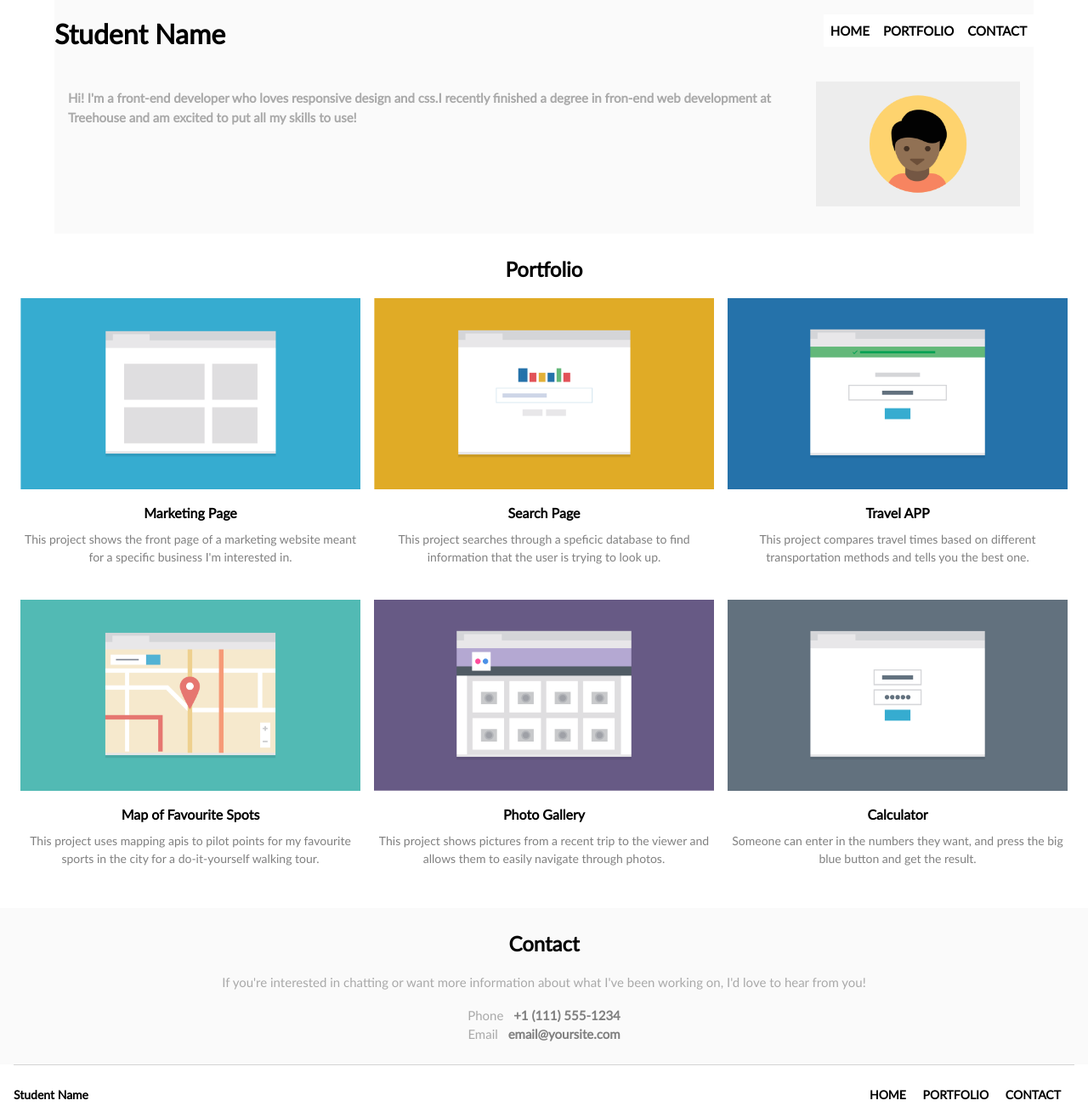
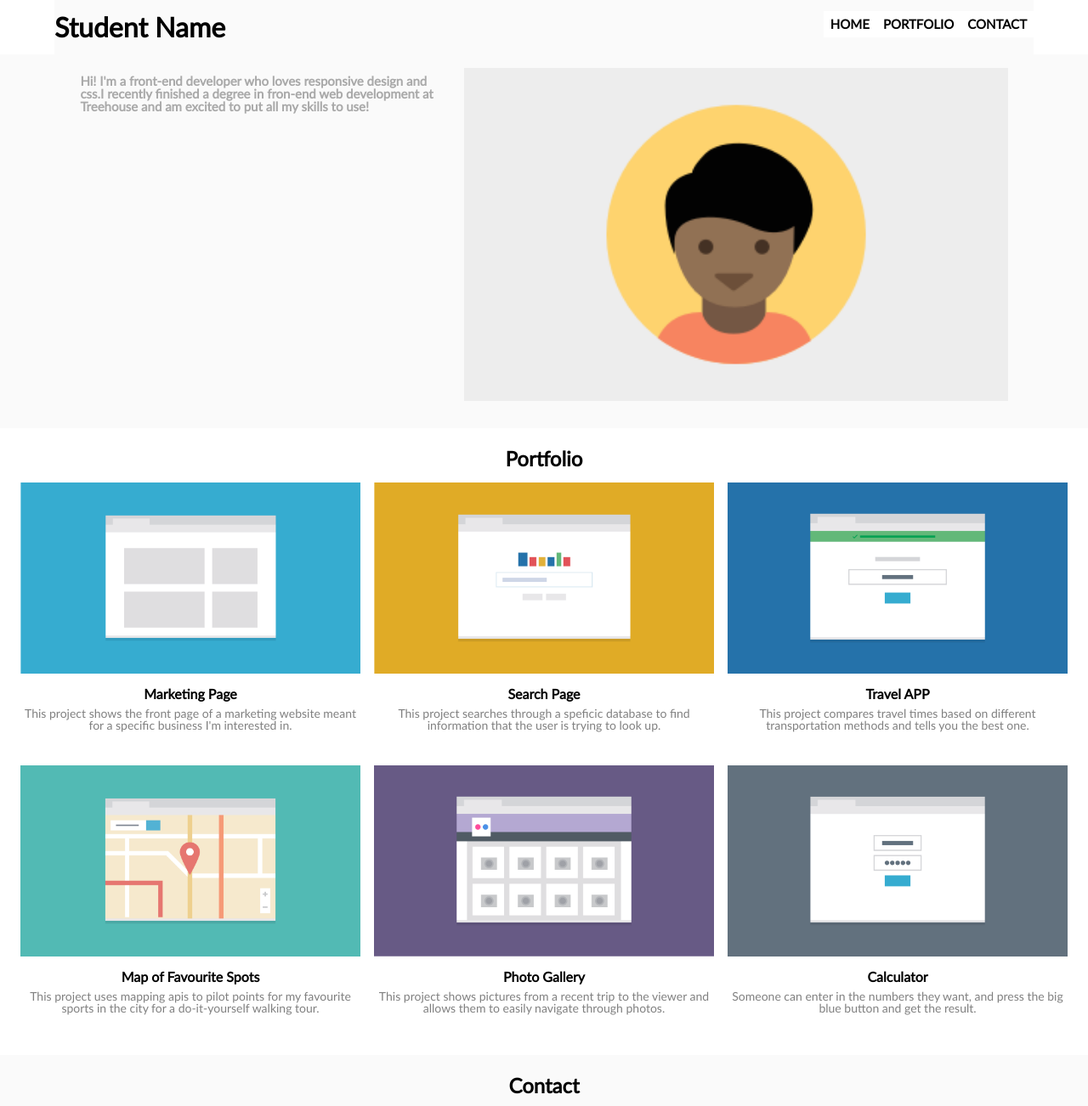
Before and after one commit to fdemadev/project-mobileFirst-01, a plain HTML site: page index.html in a window 1280 px wide. Shown: the top 1302 px of the page at 85% size. Drawn offline with Linux system fonts and the light colour scheme.

Commit message:
changes a little things

```diff
--- /dev/null
+++ b/assets/css/reset.css
@@ -0,0 +1,61 @@
+/* RESET */
+html, body, div, span, applet, object, iframe,
+h1, h2, h3, h4, h5, h6, p, blockquote, pre,
+a, abbr, acronym, address, big, cite, code,
+del, dfn, em, img, ins, kbd, q, s, samp,
+small, strike, strong, sub, sup, tt, var,
+b, u, i, center,
+dl, dt, dd, ol, ul, li,
+fieldset, form, label, legend,
+table, caption, tbody, tfoot, thead, tr, th, td,
+article, aside, canvas, details, embed,
+figure, figcaption, footer, header, hgroup,
+menu, nav, output, ruby, section, summary,
+time, mark, audio, video {
+	margin: 0;
+	padding: 0;
+	border: 0;
+	font-size: 100%;
+	font: inherit;
+	vertical-align: baseline;
+}
+/* HTML5 display-role reset for older browsers */
+article, aside, details, figcaption, figure,
+footer, header, hgroup, menu, nav, section {
+	display: block;
+}
+body {
+	line-height: 1;
+}
+ol, ul {
+	list-style: none;
+}
+blockquote, q {
+	quotes: none;
+}
+blockquote:before, blockquote:after,
+q:before, q:after {
+	content: '';
+	content: none;
+}
+table {
+	border-collapse: collapse;
+	border-spacing: 0;
+}
+* { box-sizing: border-box; }
+
+a {
+	color: inherit;
+	text-decoration: inherit;
+}
+
+html, body {
+	min-height: 100vh;
+    text-size-adjust: none;
+}
+
+img {
+	width: 100%;
+	display: block;
+	height: auto;
+}
--- a/style.css
+++ b/assets/css/style.css
@@ -1,3 +1,4 @@
+/* FONT */
 @font-face {
     font-family: 'Lato';
     font-style: normal;
@@ -5,86 +6,23 @@
     src: local('Lato Regular'), local('Lato-Regular'), url(https://fonts.gstatic.com/s/lato/v16/S6uyw4BMUTPHjx4wXiWtFCc.woff2) format('woff2');
     unicode-range: U+0000-00FF, U+0131, U+0152-0153, U+02BB-02BC, U+02C6, U+02DA, U+02DC, U+2000-206F, U+2074, U+20AC, U+2122, U+2191, U+2193, U+2212, U+2215, U+FEFF, U+FFFD;
 }
-
-html, body, div, span, applet, object, iframe,
-h1, h2, h3, h4, h5, h6, p, blockquote, pre,
-a, abbr, acronym, address, big, cite, code,
-del, dfn, em, img, ins, kbd, q, s, samp,
-small, strike, strong, sub, sup, tt, var,
-b, u, i, center,
-dl, dt, dd, ol, ul, li,
-fieldset, form, label, legend,
-table, caption, tbody, tfoot, thead, tr, th, td,
-article, aside, canvas, details, embed,
-figure, figcaption, footer, header, hgroup,
-menu, nav, output, ruby, section, summary,
-time, mark, audio, video {
-	margin: 0;
-	padding: 0;
-	border: 0;
-	font-size: 100%;
-	font: inherit;
-	vertical-align: baseline;
-}
-/* HTML5 display-role reset for older browsers */
-article, aside, details, figcaption, figure,
-footer, header, hgroup, menu, nav, section {
-	display: block;
-}
-body {
-	line-height: 1;
-}
-ol, ul {
-	list-style: none;
-}
-blockquote, q {
-	quotes: none;
-}
-blockquote:before, blockquote:after,
-q:before, q:after {
-	content: '';
-	content: none;
-}
-table {
-	border-collapse: collapse;
-	border-spacing: 0;
-}
-* { box-sizing: border-box; }
-
-a {
-	color: inherit;
-	text-decoration: inherit;
-}
-
-
-
-html, body {
-	min-height: 100vh;
-    text-size-adjust: none;
+/* GLOBALS */
+html{
     font-family: 'Lato';
     font-size:15px;
     font-weight: normal;
     line-height: 1.5;
 }
-
-img {
-	width: 100%;
-	display: block;
-	height: auto;
-}
-
-
+/* HEADER */
 .header{
     background: rgba(250,250,250,1);
     display: flex;
     flex-flow: column;
     justify-content: space-between;
 }
-
 .name__student{
     display: flex;
     justify-content: center;
-
     padding: 16px 0;
 }
 .student__link{
@@ -96,41 +34,25 @@ img {
     flex-flow: column;
 }
 .nav__item{
-
     background: white;
     display: flex;
     justify-content: center;
     padding: 8px;
     margin-bottom: 8px;
+    font-weight: 900;
+}
+/* PROFILE */
+.profile{
+    background: rgba(250,250,250,1);
+    padding: 0 16px;
+}
+.profile__container{
+    padding: 16px;
 
-    font-weight: 900;
-
-}
-@media (min-width: 321px){
-    .header__nav{
-        flex-flow: row;
-        justify-content: center;
-    }
-}
-@media (min-width:769px){
-    .header{
-        flex-flow: row;
-        justify-content: space-between;
-        align-items: center;
-
-        width:90%;
-        margin: 0 auto;
-    }
-}
-.profile{
     display: flex;
     flex-flow: column;
     justify-content: center;
-
-    background: rgba(250,250,250,1);
-    padding: 16px 16px;
 }
-
 .profile__images{
     display: flex;
     justify-content: center;
@@ -150,30 +72,7 @@ img {
     font-weight: bolder;
     color: darkgray;
 }
-@media (min-width: 321px){
-    .profile{
-        flex-flow:row;
-        width: 90%;
-        margin: 0 auto;
-    }
-    .profile__image{
-        width: 20vh;
-    }
-    .profile__comments{
-        order: -1;
-    }
-    .profile__text{
-        text-align: initial;
-    }
-}
-@media (min-width: 769px){
-    .profile__comments{
-        padding-right: 24px;
-    }
-    .profile__image{
-        width: 30vh;
-    }
-}
+/* PORTFOLIO */
 .portfolio{
     display: flex;
     flex-flow: column;
@@ -189,7 +88,6 @@ img {
 
     padding: 8px;
 }
-
 .portfolio__container{
     padding:8px;
 
@@ -213,18 +111,7 @@ img {
     color:grey;
     text-align: center;
 }
-@media (min-width: 321px){
-    .portfolio__container{
-        display: grid;
-        grid-template-columns: repeat(2,1fr);
-        grid-gap: 16px;
-    }
-}
-@media (min-width:769px){
-    .portfolio__container{
-        grid-template-columns: repeat(3,1fr);
-    }
-}
+/* CONTACT */
 .contact{
     display: flex;
     flex-flow: column;
@@ -261,12 +148,7 @@ img {
     color:grey;
     font-weight: 900;
 }
-@media (min-width: 321px){
-    .contact__text{
-        width: 70%;
-        margin: 0 auto;
-    }
-}
+/* FOOTER */
 .footer{
     padding: 0px 16px;
 }
@@ -289,8 +171,62 @@ img {
 .footer__link{
     padding-right: 16px;
 }
-@media (min-width: 321px){
+
+/* MEDIA QUERIES */
+
+/* MOBILE */
+@media(min-width:768px){
+    .header__nav{
+        flex-flow: row;
+        justify-content: center;
+    }
+
+    .profile__container{
+        flex-flow:row;
+        width: 90%;
+        margin: 0 auto;
+    }
+    .profile__image{
+        width: 20vh;
+    }
+    .profile__comments{
+        order: -1;
+    }
+    .profile__text{
+        text-align: initial;
+    }
+    .portfolio__container{
+        display: grid;
+        grid-template-columns: repeat(2,1fr);
+        grid-gap: 16px;
+    }
+    .contact__text{
+        width: 70%;
+        margin: 0 auto;
+    }
     .footer__link:first-of-type{
         display:none;
     }
 }
+/* TABLET */
+@media(min-width:1024px){
+    .header{
+        flex-flow: row;
+        justify-content: space-between;
+        align-items: center;
+
+        width:90%;
+        margin: 0 auto;
+    }
+    .profile__comments{
+        padding-right: 24px;
+    }
+    .profile__image{
+        width: 80vh;
+    }
+    .portfolio__container{
+        grid-template-columns: repeat(3,1fr);
+    }
+}
+
+/* DESKTOP */
--- a/index.html
+++ b/index.html
@@ -4,8 +4,9 @@
     <meta charset="UTF-8">
     <meta name="viewport" content="width=device-width, initial-scale=1.0">
     <meta http-equiv="X-UA-Compatible" content="ie=edge">
-    <title>Document</title>
-    <link rel="stylesheet" href="style.css">
+    <title>Mobile First Project</title>
+    <link rel="stylesheet" href="assets/css/reset.css">
+    <link rel="stylesheet" href="assets/css/style.css">
 </head>
 <body>
     <header class="header">
@@ -13,25 +14,27 @@
             <a href="#" class="student__link">Student Name</a>
         </div>
         <nav class="header__nav">
-            <a href="#" class="nav__item">HOME</a>
-            <a href="#" class="nav__item">PORTFOLIO</a>
-            <a href="#" class="nav__item">CONTACT</a>
+            <a href="#profile" class="nav__item">HOME</a>
+            <a href="#portfolio" class="nav__item">PORTFOLIO</a>
+            <a href="#contact" class="nav__item">CONTACT</a>
         </nav>
     </header>
-    <section class="profile">
+    <section id="profile" class="profile">
+        <div class="profile__container">
         <div class="profile__images">
-            <img src="images/responsive-layout-profile.png" alt="" class="profile__image">
+            <img src="assets/images/responsive-layout-profile.png" alt="student" class="profile__image">
         </div>
         <div class="profile__comments">
             <p class="profile__text">Hi! I'm a front-end developer who loves responsive design and css.I recently finished a degree in fron-end web development at Treehouse and am excited to put all my skills to use!</p>
         </div>
+        </div>
     </section>
-    <section class="portfolio">
+    <section id="portfolio" class="portfolio">
         <h2 class="portfolio__title">Portfolio</h2>
         <div class="portfolio__container">
             <div class="portfolio__services">
                 <div class="services__container">
-                    <img src="images/portfolio-1.png" alt="Services" class="services__images">
+                    <img src="assets/images/portfolio-1.png" alt="Services" class="services__images">
                 </div>
                 <div class="services__text">
                     <h3 class="services__title">Marketing Page</h3>
@@ -40,7 +43,7 @@
             </div>
             <div class="portfolio__services">
                 <div class="services__container">
-                    <img src="images/portfolio-2.png" alt="Services" class="services__images">
+                    <img src="assets/images/portfolio-2.png" alt="Services" class="services__images">
                 </div>
                 <div class="services__text">
                     <h3 class="services__title">Search Page</h3>
@@ -49,7 +52,7 @@
             </div>
             <div class="portfolio__services">
                 <div class="services__container">
-                    <img src="images/portfolio-3.png" alt="Services" class="services__images">
+                    <img src="assets/images/portfolio-3.png" alt="Services" class="services__images">
                 </div>
                 <div class="services__text">
                     <h3 class="services__title">Travel APP</h3>
@@ -60,7 +63,7 @@
             </div>
             <div class="portfolio__services">
                 <div class="services__container">
-                    <img src="images/portfolio-4.png" alt="Services" class="services__images"></div>
+                    <img src="assets/images/portfolio-4.png" alt="Services" class="services__images"></div>
                 <div class="services__text">
                     <h3 class="services__title">Map of Favourite Spots</h3>
                     <p class="services__except">
@@ -70,7 +73,7 @@
             </div>
             <div class="portfolio__services">
                 <div class="services__container">
-                    <img src="images/portfolio-5.png" alt="Services" class="services__images">
+                    <img src="assets/images/portfolio-5.png" alt="Services" class="services__images">
                 </div>
                 <div class="services__text">
                     <h3 class="services__title">Photo Gallery</h3>
@@ -81,7 +84,7 @@
             </div>
             <div class="portfolio__services">
                 <div class="services__container">
-                    <img src="images/portfolio-6.png" alt="Services" class="services__images"></div>
+                    <img src="assets/images/portfolio-6.png" alt="Services" class="services__images"></div>
                 <div class="services__text">
                     <h3 class="services__title">Calculator</h3>
                     <p class="services__except">
@@ -91,7 +94,7 @@
             </div>
         </div>
     </section>
-    <section class="contact">
+    <section id="contact" class="contact">
         <h2 class="contact__title">Contact</h2>
         <div class="contact__container">
             <p class="contact__text">If you're interested in chatting or want more information about what I've been working on, I'd love to hear from you!</p>
@@ -105,10 +108,10 @@
                 <p class="footer__student">Student Name</p>
             </div>
             <div class="footer__links">
-                <a href="#" class="footer__link">Back to top</a>
-                <a href="#" class="footer__link">Home</a>
-                <a href="#" class="footer__link">Portfolio</a>
-                <a href="#" class="footer__link">Contact</a>
+                <a href="index.html" class="footer__link">Back to top</a>
+                <a href="#profile" class="footer__link">Home</a>
+                <a href="#portfolio" class="footer__link">Portfolio</a>
+                <a href="#contact" class="footer__link">Contact</a>
             </div>
         </div>
     </footer>
```
Also changed, not shown: assets/images/portfolio-1.png (renamed from images/portfolio-1.png), assets/images/portfolio-2.png (renamed from images/portfolio-2.png), assets/images/portfolio-3.png (renamed from images/portfolio-3.png), assets/images/portfolio-4.png (renamed from images/portfolio-4.png), assets/images/portfolio-5.png (renamed from images/portfolio-5.png), assets/images/portfolio-6.png (renamed from images/portfolio-6.png), assets/images/responsive-layout-profile.png (renamed from images/responsive-layout-profile.png).
